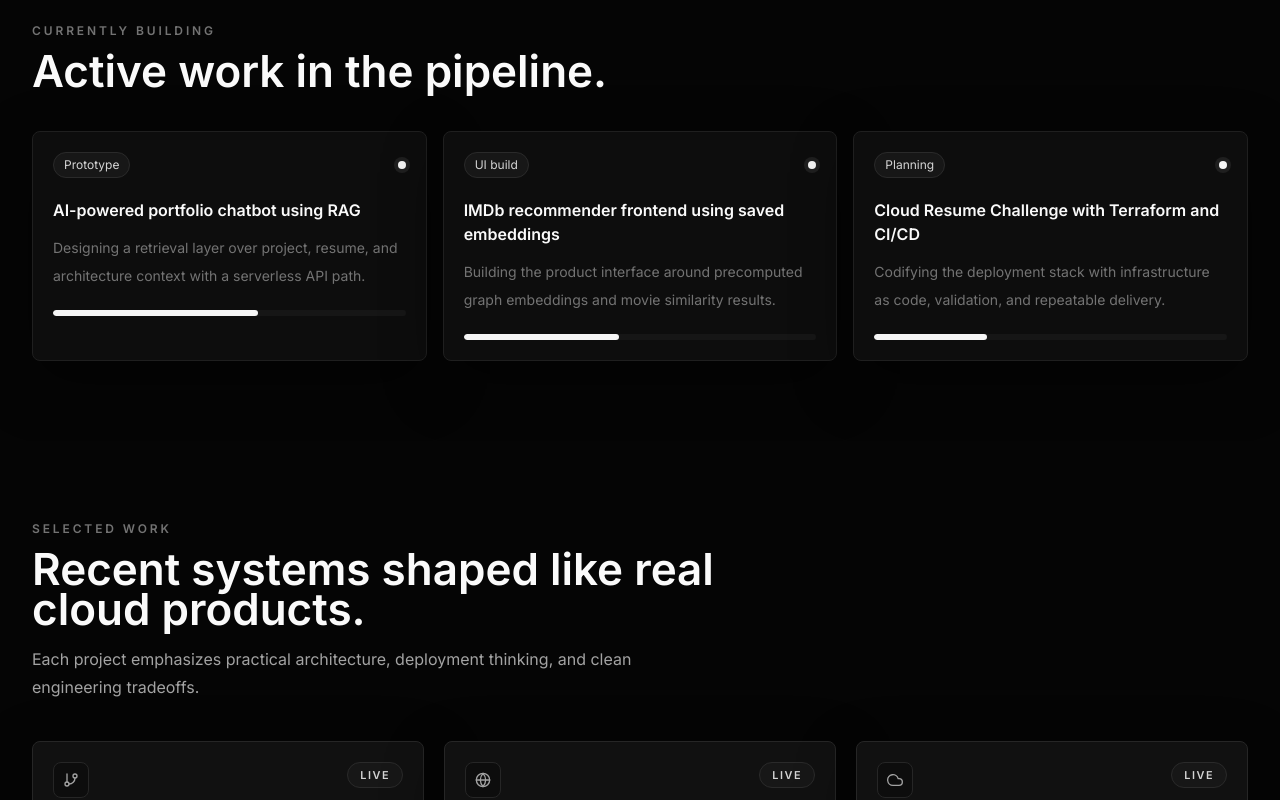
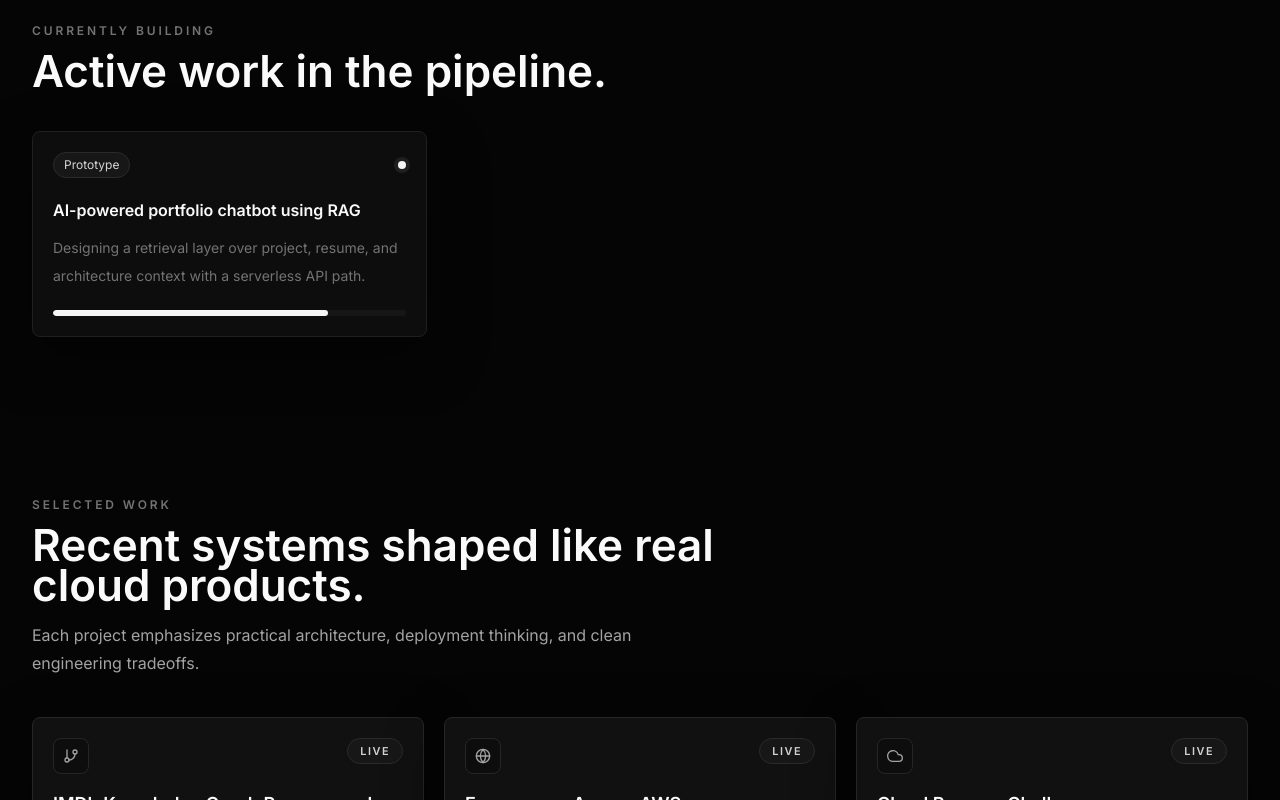
Before and after one commit to shubhamjoshi1303/aws-cloud-portfolio, a React (Vite) app: page / in a window 1280 px wide. Shown: the part 2860-3660 px from the top of the page. Built offline with nearby package versions, Linux system fonts and the light colour scheme; no server answers.

Commit message:
Adding projects

```diff
--- a/src/data/portfolio.js
+++ b/src/data/portfolio.js
@@ -37,7 +37,7 @@ export const projects = [
     title: "IMDb Knowledge Graph Recommender",
     description:
       "Graph-based recommendation system using embeddings and large-scale data processing to connect movies, genres, actors, and similarity signals.",
-    tech: ["Neo4j", "Node2Vec", "Embeddings", "Dask", "Python","S3","CDN"],
+    tech: ["Neo4j", "Node2Vec", "Dask", "Python","S3","CloudFront","Nginx","EC2"],
     status: "Live",
     topology: ["Graph", "Embeddings", "API", "UI"],
     signal: "Similarity engine",
@@ -157,21 +157,7 @@ export const buildingItems = [
     description:
       "Designing a retrieval layer over project, resume, and architecture context with a serverless API path.",
     status: "Prototype",
-    progress: 58,
-  },
-  {
-    title: "IMDb recommender frontend using saved embeddings",
-    description:
-      "Building the product interface around precomputed graph embeddings and movie similarity results.",
-    status: "UI build",
-    progress: 44,
-  },
-  {
-    title: "Cloud Resume Challenge with Terraform and CI/CD",
-    description:
-      "Codifying the deployment stack with infrastructure as code, validation, and repeatable delivery.",
-    status: "Planning",
-    progress: 32,
+    progress: 78,
   },
 ];
 
```
